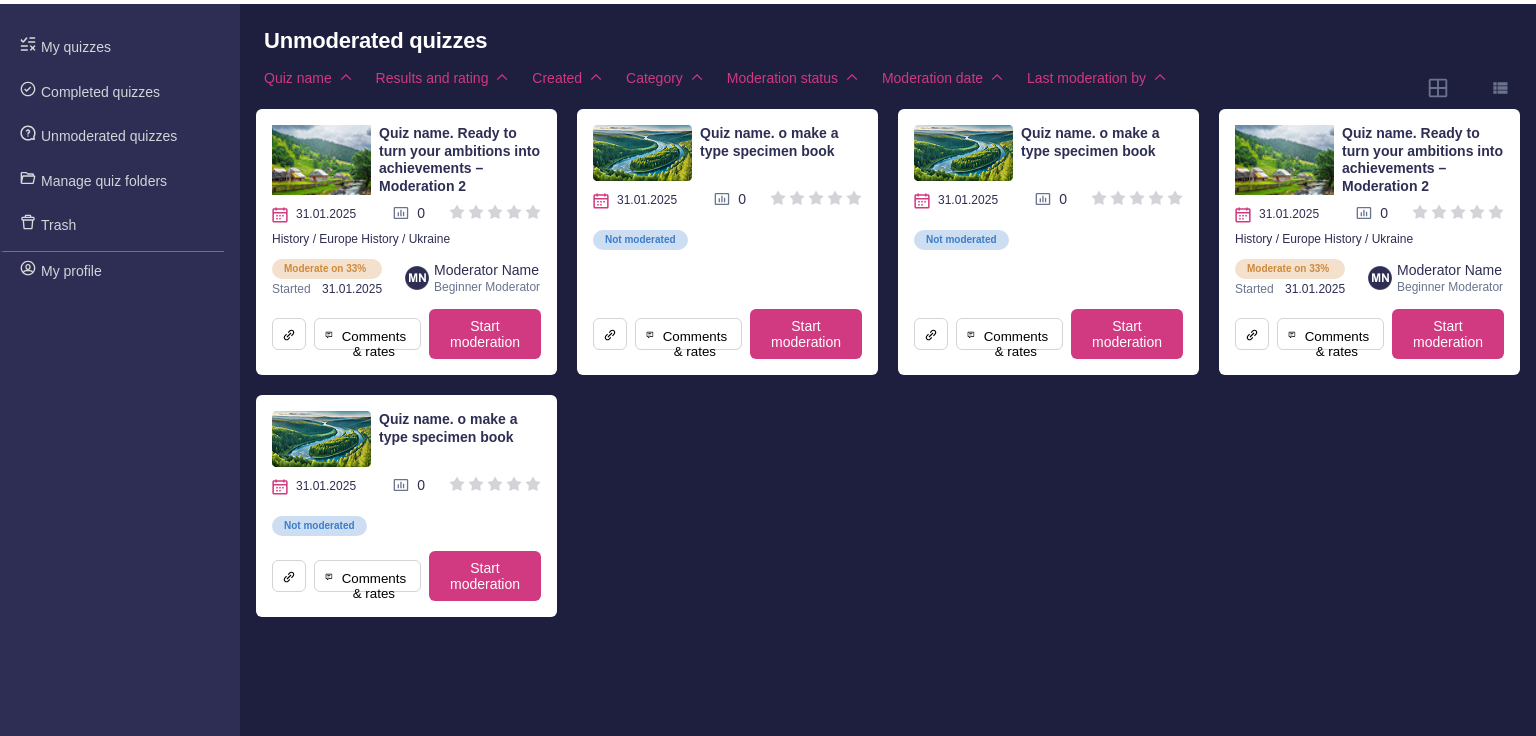
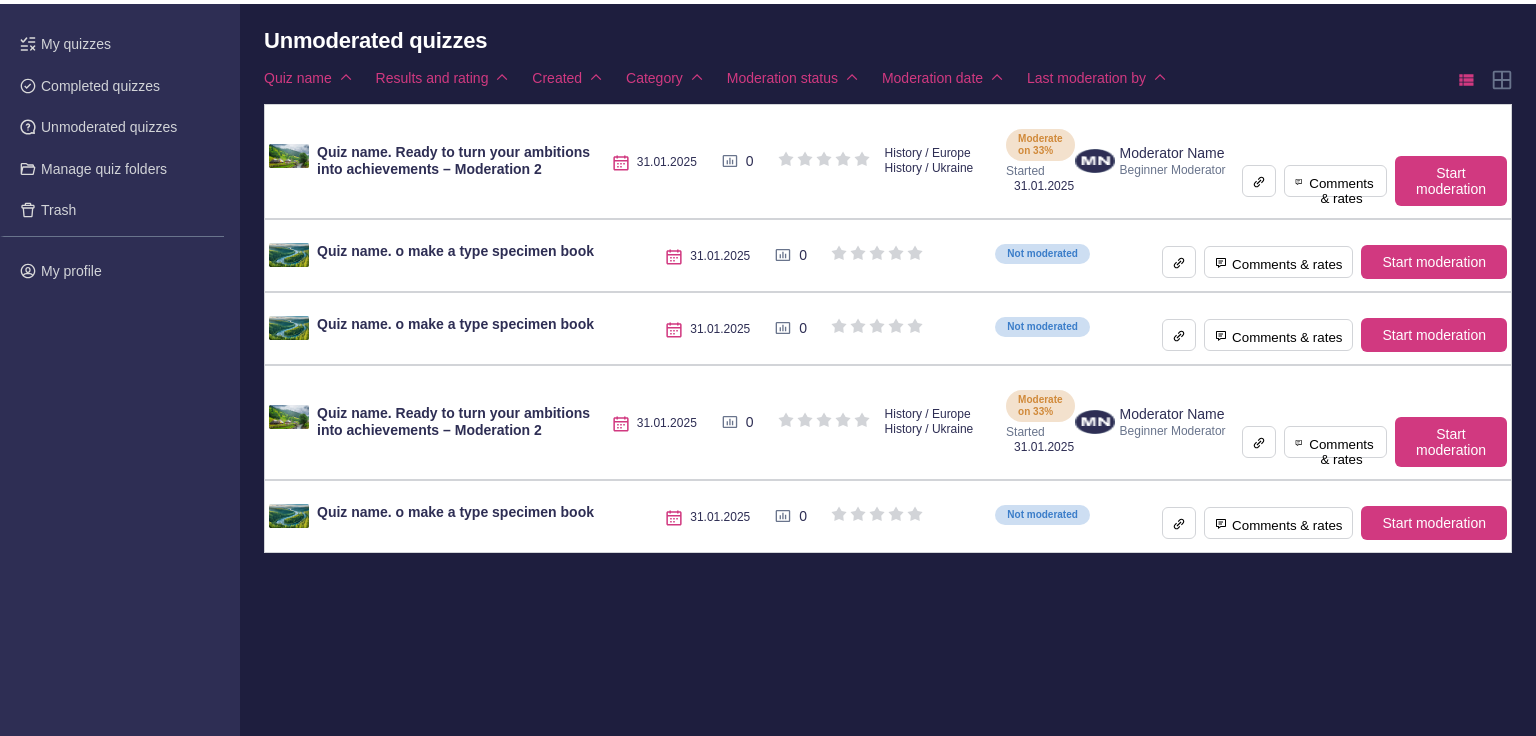
Before and after one commit to YelyzavetaMala/test-task-2win, a plain HTML site: page index.html in a window 1536 px wide. Both pictures are taken after a click on the button 1438 px from the left and 153 px from the top of the page. Shown: the part 64-800 px from the top of the page. Drawn offline with Linux system fonts and the light colour scheme.

Commit message:
added styles for list

```diff
--- a/css/adaptive.css
+++ b/css/adaptive.css
@@ -1,25 +1,37 @@
 @media screen and (min-width: 1440px) {
+  .menu-list li a {
+    display: flex;
+    align-items: start;
+    gap: 5px;
+  }
   .view-controls {
     display: flex;
   }
+  .view-controls {
+    margin-right: 24px;
+  }
 
   .view-controls button {
-    padding: 8px 16px;
-    margin-right: 10px;
+    margin-left: 16px;
     cursor: pointer;
     background-color: transparent;
     border: none;
+    display: flex;
+    align-items: start;
   }
   .view-controls button svg {
     fill: #69748c;
+    width: 20px;
+    height: 20px;
   }
-  .view-controls button svg.active {
+  .view-controls button.active svg {
     fill: var(--primary);
   }
   .gallery.grid-view {
     display: grid;
     grid-template-columns: repeat(4, 1fr);
-    gap: 20px;
+    gap: 16px;
+    padding: 0 24px;
   }
 
   .gallery.grid-view .card {
@@ -38,6 +50,7 @@
     align-items: start;
     gap: 24px;
     margin: 0 24px;
+    padding-bottom: 16px;
   }
   .sorted-list li {
     color: var(--primary);
--- a/css/base.css
+++ b/css/base.css
@@ -215,6 +215,7 @@ header {
 
 .sidebar .menu li:last-child {
   border-top: 1px solid #69748c;
+  padding-top: 26px;
 }
 
 .sidebar .menu li:active,
@@ -231,7 +232,6 @@ header {
   text-align: center;
 }
 .menu-icon {
-  margin-right: 5px;
   fill: #dadada;
 }
 
@@ -305,7 +305,6 @@ header {
 
 .gallery {
   display: grid;
-  gap: 20px;
 }
 
 .gallery.grid-view {
@@ -330,20 +329,27 @@ header {
 .gallery.list-view {
   display: flex;
   flex-direction: column;
-  gap: 16px;
+  justify-content: space-between;
+  padding: 0 24px;
 }
 
 .gallery.list-view .card {
   display: flex;
   align-items: center;
+  justify-content: space-between;
   gap: 15px;
-  border: 1px solid #ccc;
-  padding: 10px;
+  border: 1px solid #d2d4d8;
+  background-color: var(--secondary);
+  padding: 12px 4px;
 }
 
 .gallery.list-view .card img {
-  width: 100px;
-  height: auto;
+  width: 40px;
+  height: 24px;
+}
+
+.gallery.list-view .card .created-info {
+  gap: 25px;
 }
 
 .view-controls {
--- a/index.html
+++ b/index.html
@@ -61,7 +61,7 @@
      <div class="page">
     <aside class="sidebar">
       <nav class="menu">
-        <ul>
+        <ul class="menu-list">
           <li><a href="#"> <svg class="menu-icon" width="16" height="16">
                     <use href="./img/icons.svg#icon-my-quizzes"></use>
                   </svg>My quizzes</a></li>
@@ -124,11 +124,11 @@ date <svg class="icon-arrow" width="12" height="12">
               </svg></li>
             </ul>
           <div class="view-controls">
+             <button id="listView"><svg width="20" height="20">
+                    <use href="./img/icons.svg#icon-view_list"></use>
+                  </svg></button>
             <button id="gridView" class="active"><svg width="20" height="20">
                     <use href="./img/icons.svg#icon-grid-view"></use>
-                  </svg></button>
-            <button id="listView"><svg width="20" height="20">
-                    <use href="./img/icons.svg#icon-view_list"></use>
                   </svg></button>
           </div>
           </div>
```
